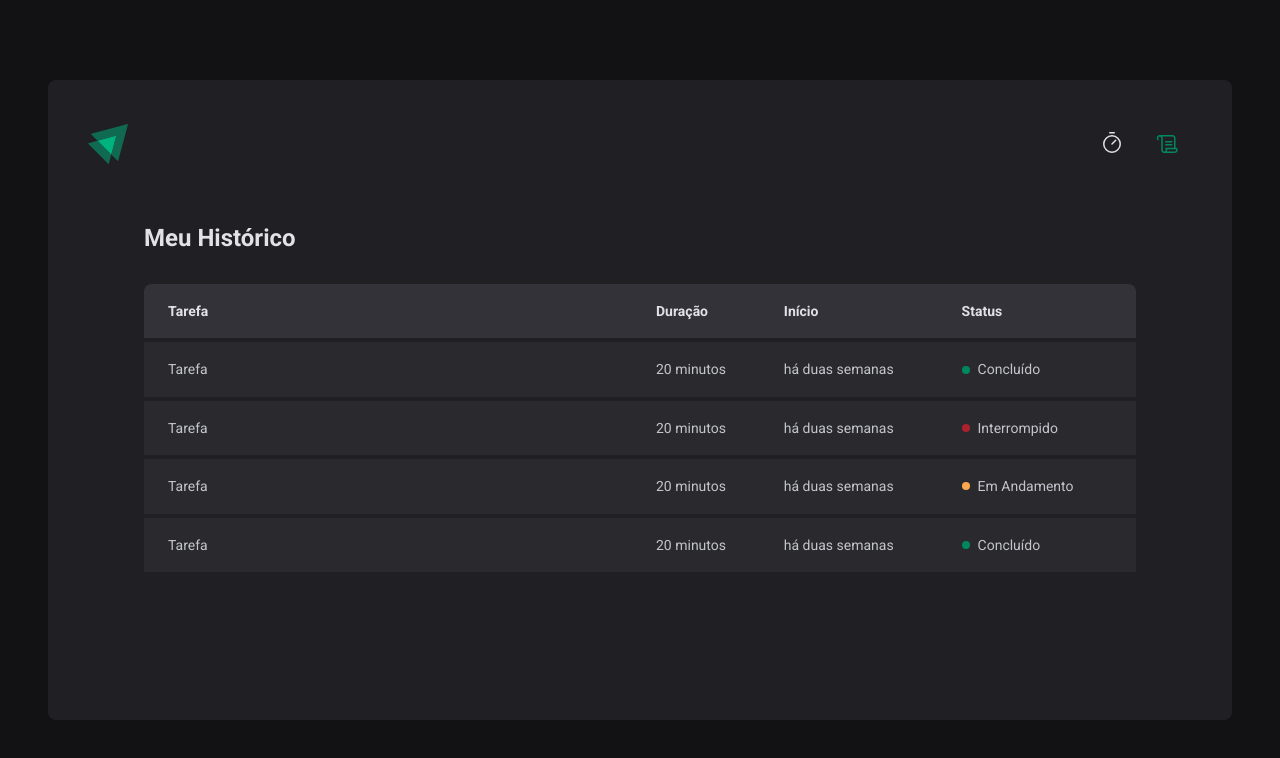
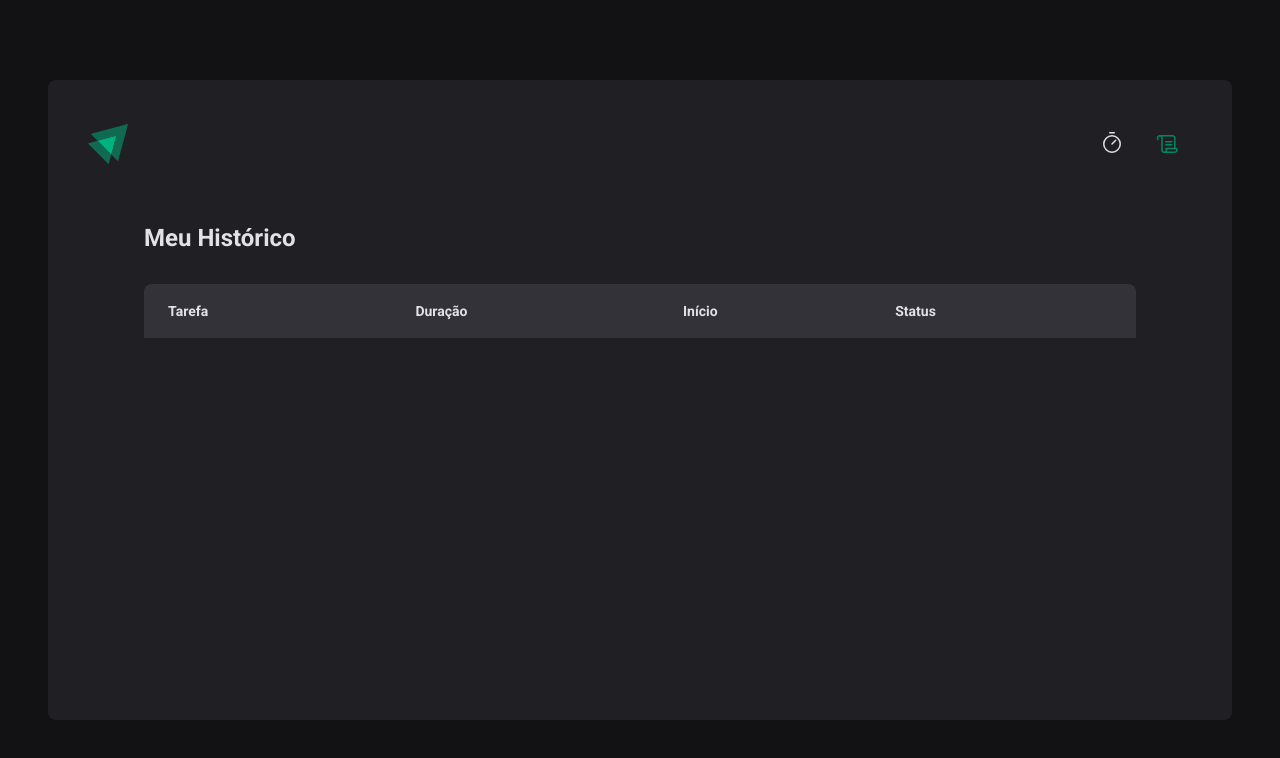
Before and after one commit to gabrielcomputacao/React-Single-Page-Application, a React (Vite) app in the folder project-spa-react/: page /history in a window 1280 px wide. Shown: the top 758 px of the page. Built offline with nearby package versions, Linux system fonts and the light colour scheme.

Commit message:
feat:  creating list of cycles and showing on the screen

```diff
--- a/project-spa-react/src/pages/History/index.tsx
+++ b/project-spa-react/src/pages/History/index.tsx
@@ -1,9 +1,11 @@
-//import { CyclesContext } from "../../contexts/CyclesContext";
+import { useContext } from "react";
+import { CyclesContext } from "../../contexts/CyclesContext";
 import { HistoryContainer, HistoryList, Status } from "./styles";
-//import { useContext } from "react";
+import { formatDistanceToNow } from "date-fns";
+import ptBR from "date-fns/locale/pt-BR";
 
 export function History() {
-  //const { cycles } = useContext(CyclesContext);
+  const { cycles } = useContext(CyclesContext);
   return (
     <HistoryContainer>
       <h1>Meu Histórico</h1>
@@ -19,38 +21,29 @@
             </tr>
           </thead>
           <tbody>
-            <tr>
-              <td>Tarefa</td>
-              <td>20 minutos</td>
-              <td>há duas semanas</td>
-              <td>
-                <Status statusColor="green">Concluído</Status>
-              </td>
-            </tr>
-            <tr>
-              <td>Tarefa</td>
-              <td>20 minutos</td>
-              <td>há duas semanas</td>
-              <td>
-                <Status statusColor="red">Interrompido</Status>
-              </td>
-            </tr>
-            <tr>
-              <td>Tarefa</td>
-              <td>20 minutos</td>
-              <td>há duas semanas</td>
-              <td>
-                <Status statusColor="yellow">Em Andamento</Status>
-              </td>
-            </tr>
-            <tr>
-              <td>Tarefa</td>
-              <td>20 minutos</td>
-              <td>há duas semanas</td>
-              <td>
-                <Status statusColor="green">Concluído</Status>
-              </td>
-            </tr>
+            {cycles.map((cycle) => (
+              <tr key={cycle.id}>
+                <td>{cycle.task}</td>
+                <td>{cycle.minutesAmount}</td>
+                <td>
+                  {formatDistanceToNow(cycle.startDate, {
+                    addSuffix: true,
+                    locale: ptBR,
+                  })}
+                </td>
+                <td>
+                  {cycle.finishedDate && (
+                    <Status statusColor="green"> Concluído </Status>
+                  )}
+                  {cycle.interruptedDate && (
+                    <Status statusColor="red"> Interrompido </Status>
+                  )}
+                  {!cycle.interruptedDate && !cycle.finishedDate && (
+                    <Status statusColor="yellow"> Em Andamento </Status>
+                  )}
+                </td>
+              </tr>
+            ))}
           </tbody>
         </table>
       </HistoryList>
```
